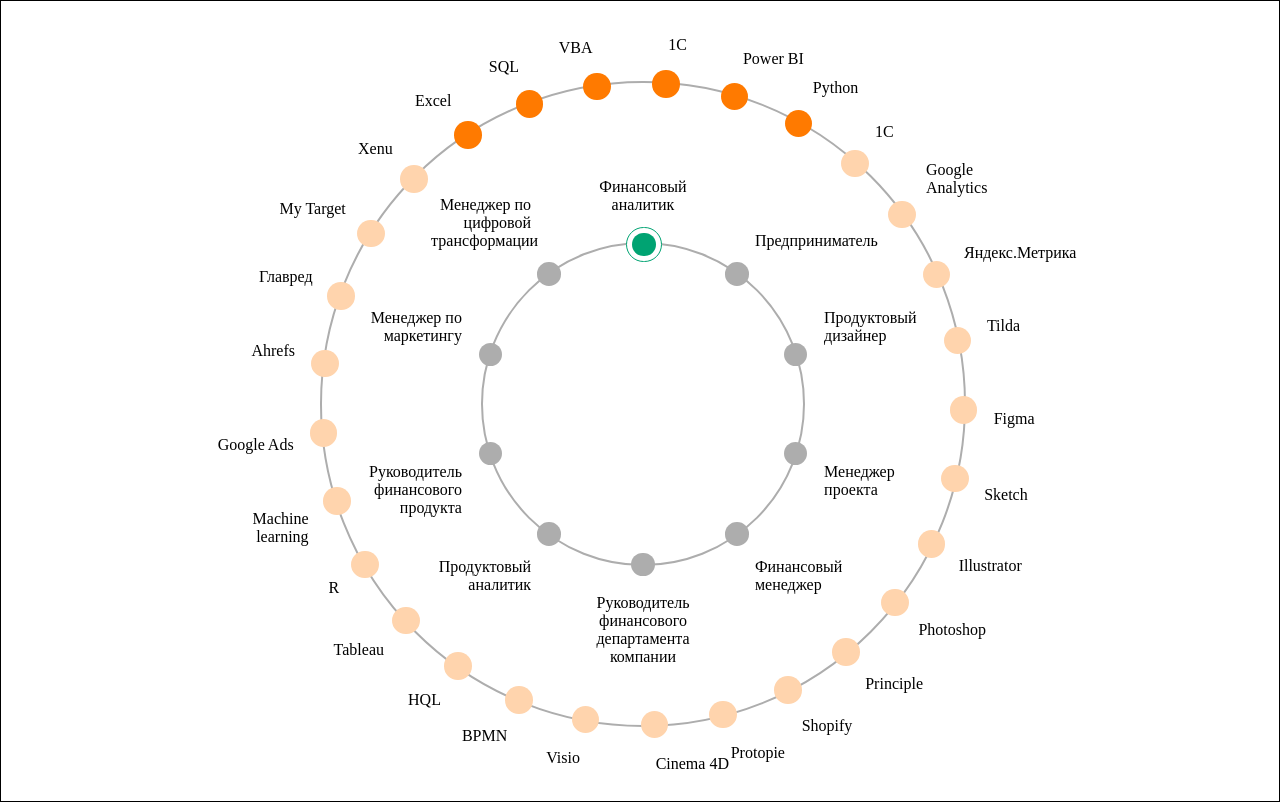
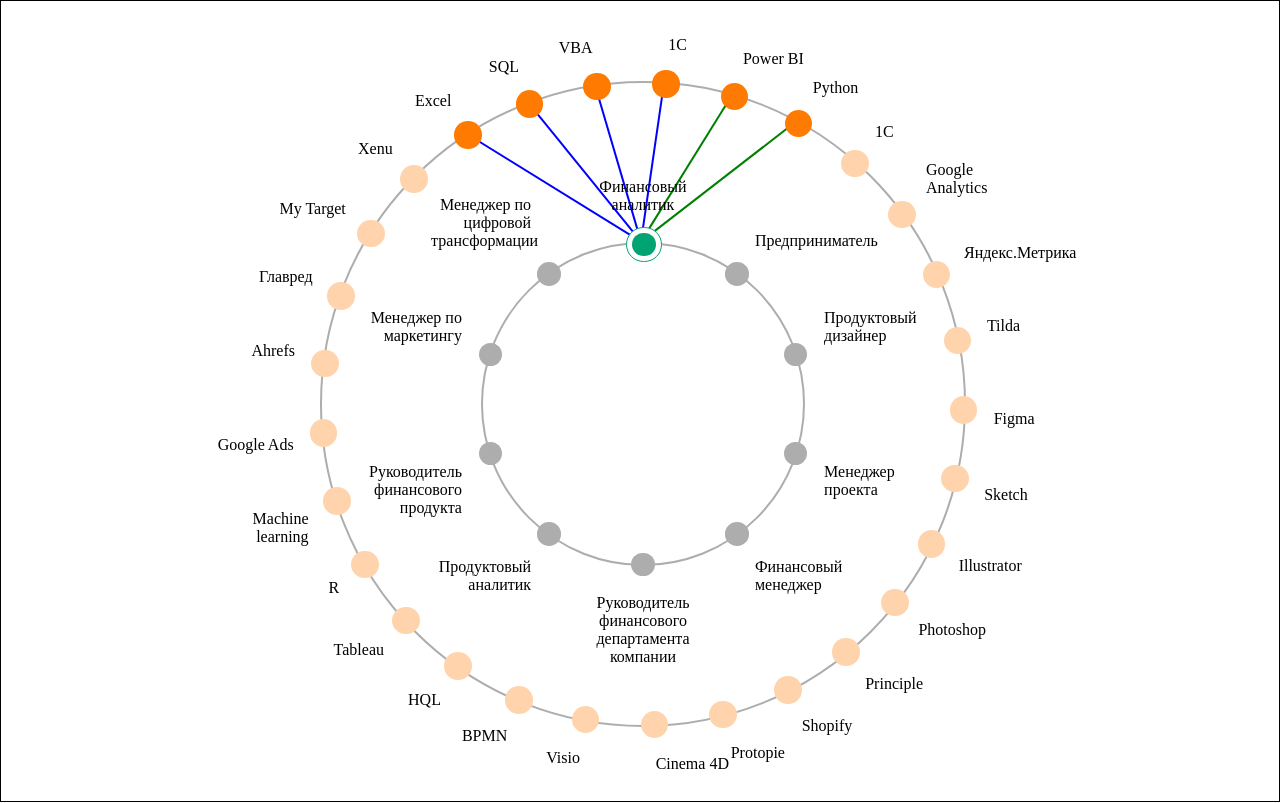
Before and after one commit to consultapp/round-chart, a React (Vite) app: page / in a window 1280 px wide. Both pictures are taken after a click on the element 642 px from the left and 243 px from the top of the page. Built offline with nearby package versions, Linux system fonts and the light colour scheme.

Commit message:
connections

```diff
--- a/src/CircleChart.ts
+++ b/src/CircleChart.ts
@@ -128,25 +128,61 @@
         (item) => item.name === selectedCompetence
       );
       if (filtered) {
-        if (
-          filtered.mainSkills.includes(this.skills[dotIndex]) ||
-          filtered.otherSkills.includes(this.skills[dotIndex])
-        ) {
-          return true;
+        if (filtered.mainSkills.includes(this.skills[dotIndex])) {
+          return "main";
+        }
+        if (filtered.otherSkills.includes(this.skills[dotIndex])) {
+          return "other";
         }
       }
     }
     if (circleIndex === 0) {
       const selectedSkill = this.skills[selected.dotIndex ?? 0];
-      const competencesArr = this.data.filter(
-        (item) =>
-          item.mainSkills.includes(selectedSkill) ||
-          item.mainSkills.includes(selectedSkill)
+      const competencesArrMain = this.data.filter((item) =>
+        item.mainSkills.includes(selectedSkill)
       );
-      const competences = competencesArr.map((item) => item.name);
-      if (competences.includes(this.competence[dotIndex])) return true;
+      const competencesMain = competencesArrMain.map((item) => item.name);
+      if (competencesMain.includes(this.competence[dotIndex])) return "main";
+
+      const competencesArrOther = this.data.filter((item) =>
+        item.otherSkills.includes(selectedSkill)
+      );
+      const competencesOther = competencesArrOther.map((item) => item.name);
+      if (competencesOther.includes(this.competence[dotIndex])) return "other";
     }
 
     return false;
   }
+
+  getConnections(selected: ISelected | null) {
+    if (!selected) return null;
+
+    const circles = this.getCircles(selected);
+    const startDots: Dot[] = [];
+    const endDots: Dot[] = [];
+    circles.forEach((circle) => {
+      circle.dots.forEach((dot) => {
+        if (dot.isActive)
+          endDots.push({
+            ...dot,
+            normX: circle.bigCircle.left,
+            normY: circle.bigCircle.top,
+          });
+        if (dot.isSelected)
+          startDots.push({
+            ...dot,
+            normX: circle.bigCircle.left,
+            normY: circle.bigCircle.top,
+          });
+      });
+    });
+
+    if (!startDots.length || !endDots.length) return null;
+    const [startDot] = startDots;
+    return endDots.map((item) => ({
+      startDot,
+      endDot: item,
+      type: item.isActive,
+    }));
+  }
 }
--- a/src/components/CircleWithDots/CircleWithDots.tsx
+++ b/src/components/CircleWithDots/CircleWithDots.tsx
@@ -1,6 +1,6 @@
 import { Circle } from "@/types";
 import styles from "./styles.module.scss";
-import { useContext } from "react";
+import React, { useContext, useId } from "react";
 import UIContext from "@/UIContext";
 import DotLabel from "../DotLabel/DotLabel";
 import DotComponent from "../DotComponent/DotComponent";
@@ -13,8 +13,9 @@
   index: number;
 }) {
   const context = useContext(UIContext);
+  const id = useId();
 
-  if (!circle && !context) return <div key={`big${index}`}></div>;
+  if (!circle && !context) return;
 
   const { setSelected, clearSelected } = context;
   const { bigCircle, dots } = circle;
@@ -22,7 +23,7 @@
 
   return (
     <div
-      key={`big${index}`}
+      key={id}
       className={styles.root}
       style={{
         width: radius * 2,
@@ -37,13 +38,13 @@
     >
       {dots.map((item, i) => {
         return (
-          <>
+          <React.Fragment key={`React.Fragment ${i}`}>
             <DotComponent
               dot={item}
               selectDot={() => setSelected && setSelected(index, i)}
             />
             <DotLabel label={item.label} />
-          </>
+          </React.Fragment>
         );
       })}
     </div>
--- /dev/null
+++ b/src/components/Connections/Connections.tsx
@@ -0,0 +1,42 @@
+import { ChartDimentions, Dot } from "@/types";
+import styles from "./styles.module.scss";
+
+type Props = {
+  connections:
+    | { startDot: Dot; endDot: Dot; type?: boolean | "main" | "other" }[];
+  dimentions: ChartDimentions | null;
+};
+
+export default function Connections({ connections, dimentions }: Props) {
+  console.log("connections", connections);
+  if (!connections || !connections.length || !dimentions) return;
+  const paths = connections.map((connection) => {
+    const { startDot, endDot, type } = connection;
+    const x1 = startDot.x + (startDot?.normX ?? 0) + startDot.diametr / 2;
+    const y1 = startDot.y + (startDot?.normY ?? 0) + startDot.diametr / 2;
+    const x2 = endDot.x + (endDot?.normX ?? 0) + endDot.diametr / 2;
+    const y2 = endDot.y + (endDot?.normY ?? 0) + endDot.diametr / 2;
+
+    return (
+      <g
+        fill="none"
+        stroke={(type ?? "main") === "main" ? "blue" : "green"}
+        stroke-width="2"
+        marker-end="url(#arrowhead)"
+      >
+        <path d={"M" + x1 + " " + y1 + " " + "L" + x2 + " " + y2} />
+        <circle cx={x1} cy={y1} r="4" />
+      </g>
+    );
+  });
+  return (
+    <svg
+      xmlns="http://www.w3.org/2000/svg"
+      width={dimentions.w}
+      height={dimentions.h}
+      className={styles.root}
+    >
+      {paths}
+    </svg>
+  );
+}
--- /dev/null
+++ b/src/components/Connections/styles.module.scss
@@ -0,0 +1,7 @@
+.root {
+  position: absolute;
+  left: 0;
+  top: 0;
+  right: 0;
+  bottom: 0;
+}
--- a/src/components/DotComponent/DotComponent.tsx
+++ b/src/components/DotComponent/DotComponent.tsx
@@ -1,6 +1,5 @@
 import { Dot } from "@/types";
 import classNames from "classnames";
-import { useId } from "react";
 import styles from "./styles.module.scss";
 
 type Props = {
@@ -14,11 +13,8 @@
 
   selectDot,
 }: Props) {
-  const id = useId();
-
   return (
     <div
-      key={id}
       style={{
         width: dot.diametr + 10,
         height: dot.diametr + 10,
--- a/src/components/Field/FieldComponent.tsx
+++ b/src/components/Field/FieldComponent.tsx
@@ -5,6 +5,7 @@
 import { CircleChart } from "@/CircleChart";
 import { DATA } from "../../DATA";
 import UIContext from "@/UIContext";
+import Connections from "../Connections/Connections";
 
 const circleInitials: CirlceInitial[] = [
   {
@@ -35,6 +36,8 @@
 
   const { selected } = useContext(UIContext);
 
+  console.log("circleChart.get", circleChart?.getConnections(selected));
+
   useEffect(() => {
     if (ref.current) {
       const rect = ref.current.getBoundingClientRect();
@@ -51,8 +54,16 @@
   return (
     <div className={styles.root} ref={ref}>
       {circles.map((item, index) => (
-        <CircleWithDots circle={item} index={index} key={index} />
+        <CircleWithDots
+          circle={item}
+          index={index}
+          key={`CircleWithDots${index}`}
+        />
       ))}
+      <Connections
+        connections={circleChart?.getConnections(selected) ?? []}
+        dimentions={circleChart?.dimentions ?? null}
+      />
     </div>
   );
 }
--- a/src/types.d.ts
+++ b/src/types.d.ts
@@ -15,9 +15,11 @@
   x: number;
   y: number;
   label: ILablel;
+  normX?: number;
+  normY?: number;
 
   isSelected?: boolean;
-  isActive?: boolean;
+  isActive?: "main" | "other" | boolean;
 }
 
 export interface ILabel {
```
